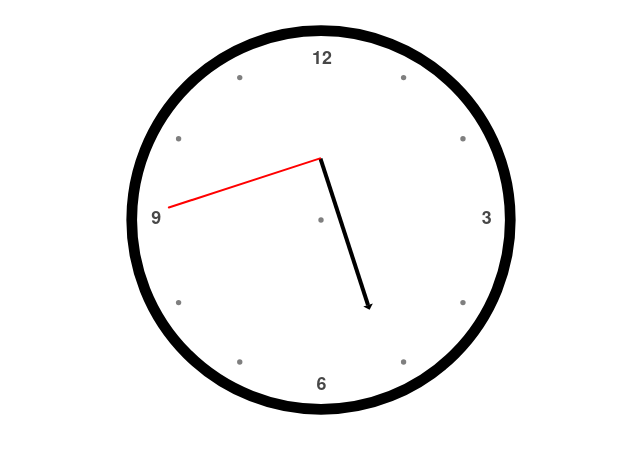
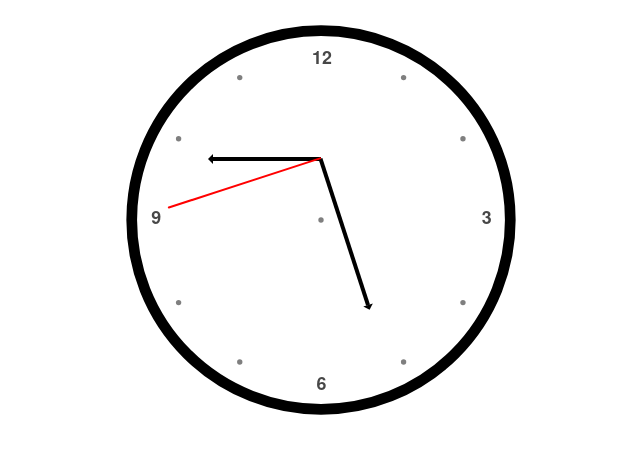
Before and after one commit to TBM85/Demo-Analog-Clock, a plain HTML site: page index.html in a window 768 px wide. Shown: the part 61-514 px from the top of the page, without its empty margins (63-703 px from the left). Drawn offline with Linux system fonts and the light colour scheme; a web font is replaced by a local one.

Commit message:
Includes a functional hour hand for the clock

```diff
--- a/css/style.css
+++ b/css/style.css
@@ -30,6 +30,11 @@
     width: 20%;
     top: 27.2%;
     left: 30%;
+  }
+  .hand.hour-hand {
+    width: 14%;
+    top: 27.2%;
+    left: 36%;
   }
 }
 @media (min-width: 992px) {
@@ -72,11 +77,13 @@ html {
   border-radius: 0.5em;
   background: red;
 }
-.minute-hand {
+.minute-hand,
+.hour-hand {
   height: 4px;
   background: #000;
 }
-.minute-hand:before {
+.minute-hand:before,
+.hour-hand:before {
   border: 5px solid #000;
   content: '';
   border-left-color: transparent;
--- a/js/app.js
+++ b/js/app.js
@@ -1,17 +1,20 @@
 let secondsHand = document.querySelector('.seconds-hand');
 let minuteHand = document.querySelector('.minute-hand');
+let hourHand = document.querySelector('.hour-hand');
 
 const setDate = () => {
   const now = new Date();
   const seconds = now.getSeconds();
   const secondsDegrees = Math.round(((seconds / 60) * 360) + 90);
-
   secondsHand.style.transform = `rotate(${secondsDegrees}deg)`;
 
   const minutes = now.getMinutes();
   const minutesDegrees = Math.round(((minutes / 60) * 360) + 90);
+  minuteHand.style.transform = `rotate(${minutesDegrees}deg)`;
 
-  minuteHand.style.transform = `rotate(${minutesDegrees}deg)`;
+  const hours = now.getHours();
+  const hoursDegrees = Math.round(((hours / 12) * 360) + 90);
+  hourHand.style.transform = `rotate(${hoursDegrees}deg)`;
 }
 
 setInterval(setDate, 1000);
```
